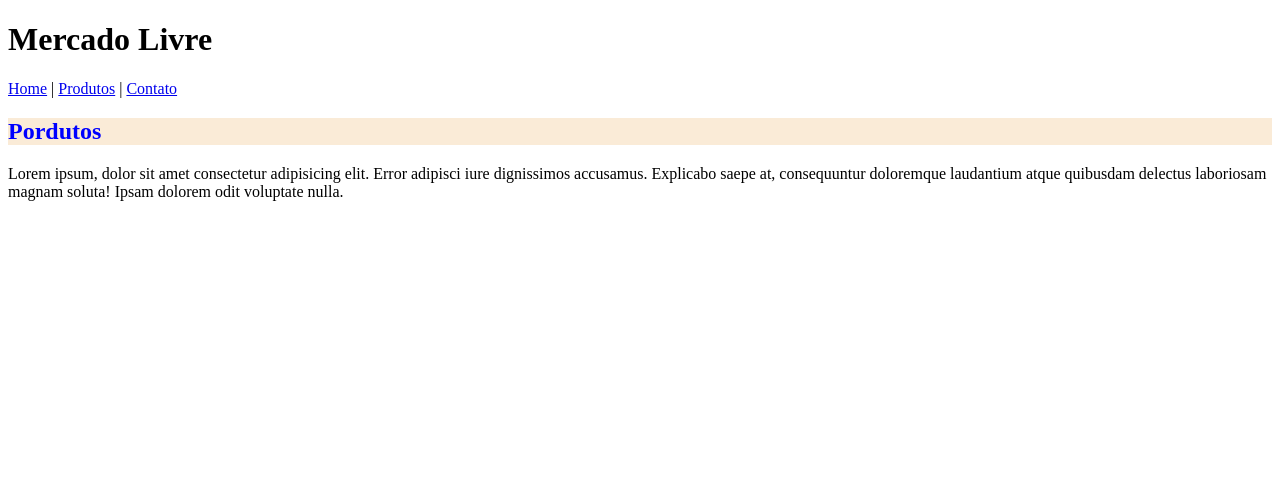
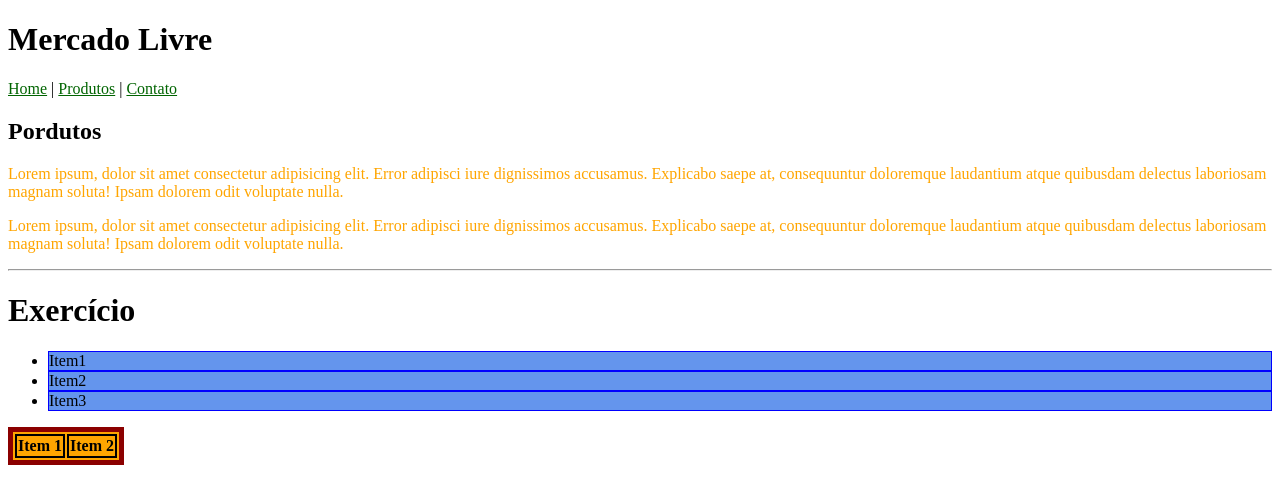
Before and after one commit to AllexMarquess/MinhaEvolu-oFullWeb, a plain HTML site: page css3/produtos.html in a window 1280 px wide. Drawn offline with Linux system fonts and the light colour scheme.

Commit message:
paginas02

```diff
--- a/css3/css/estilo.css
+++ b/css3/css/estilo.css
@@ -1,4 +1,21 @@
-h2 {
-    background-color: antiquewhite;
-    color: blue;
+p {
+    color: orange;
 }
+
+li {
+    background-color: cornflowerblue;
+    border: 1px solid blue;
+}
+
+table {
+    background-color: orange;
+    border: 5px solid darkred;
+}
+
+th {
+    border:2px solid black ;
+}
+
+a {
+    color: darkgreen;
+}
--- a/css3/produtos.html
+++ b/css3/produtos.html
@@ -35,5 +35,29 @@
         magnam soluta! Ipsam dolorem odit voluptate nulla.
     </p>
 
+    <p>
+        Lorem ipsum, dolor sit amet consectetur adipisicing elit.
+        Error adipisci iure dignissimos accusamus. Explicabo saepe at,
+        consequuntur doloremque laudantium atque quibusdam delectus laboriosam
+        magnam soluta! Ipsam dolorem odit voluptate nulla.
+    </p>
+
+    <hr>
+
+    <h1>Exercício</h1>
+
+    <ul>
+        <li>Item1</li>
+        <li>Item2</li>
+        <li>Item3</li>
+    </ul>
+
+    <table>
+        <tr>
+            <th>Item 1</th>
+            <th>Item 2</th>
+        </tr>
+    </table>
+
 </body>
 </html>
```
